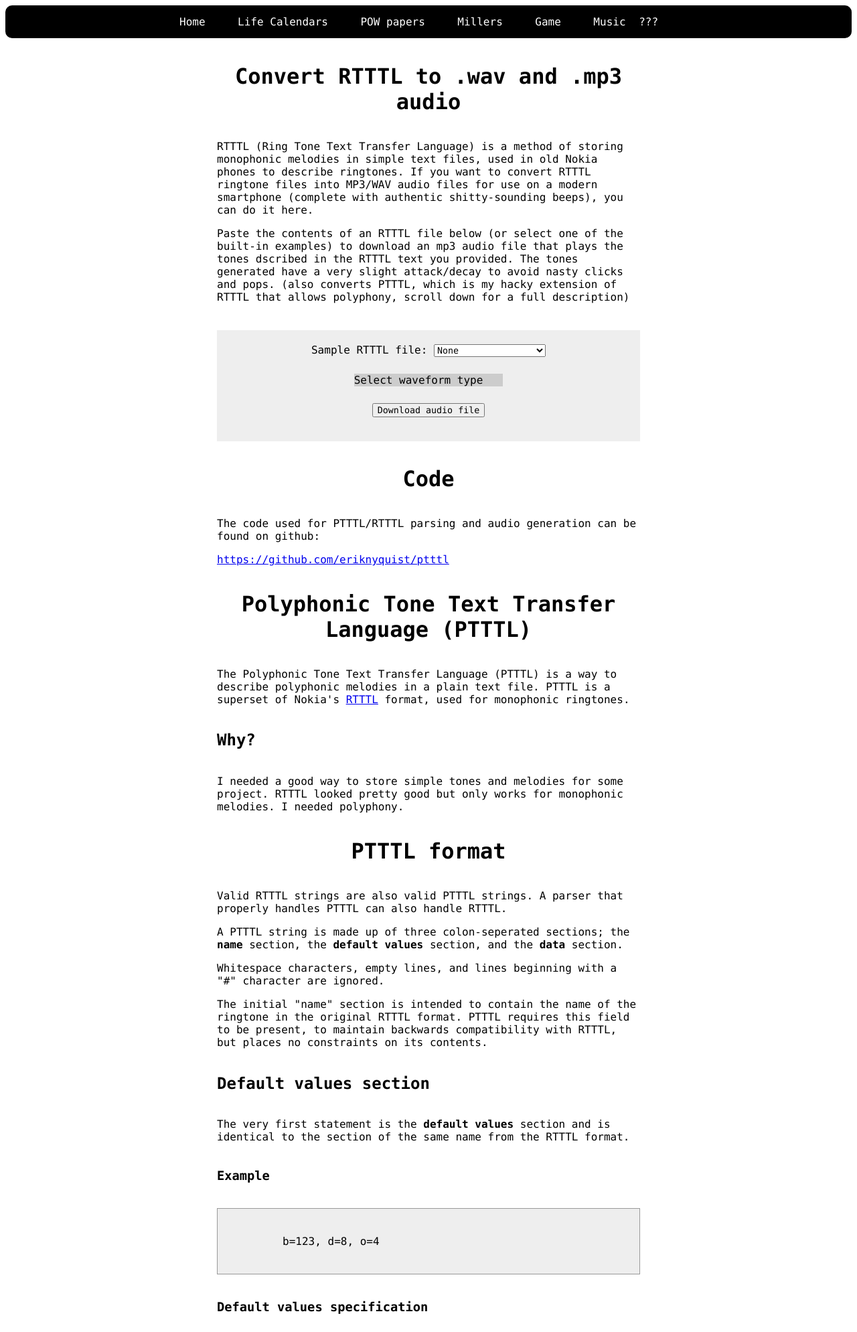
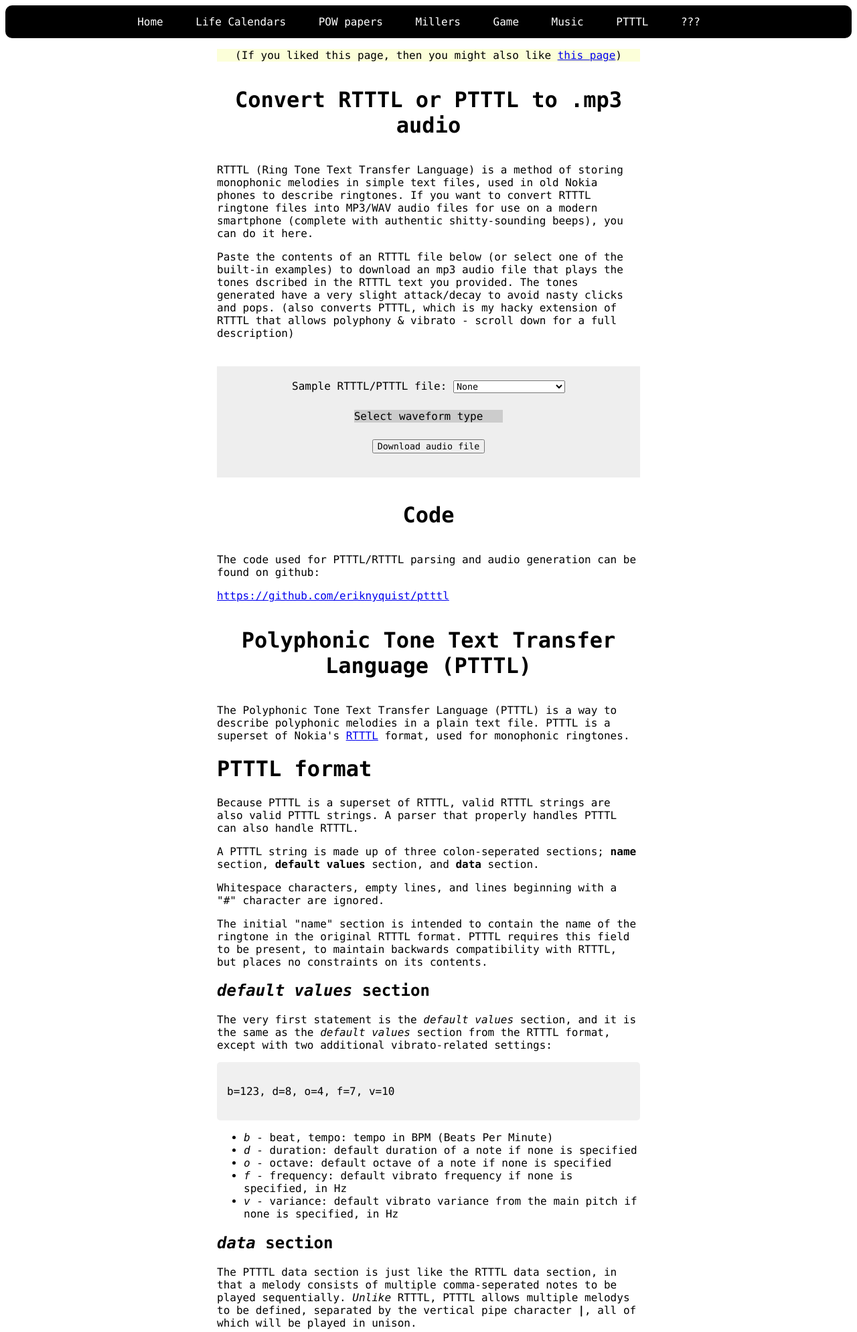
Before and after one commit to eriknyquist/personal-site, a Django app: template templates/ptttl.html in a window 1280 px wide. Shown: the top 1989 px of the page at 67% size. Run offline with Django 3.2, Linux system fonts and the light colour scheme; the template is opened without the code that fills it, so the values that code supplies are empty.

Commit message:
Put updated PTTTL page back in the navbar

```diff
--- a/templates/calendar.html
+++ b/templates/calendar.html
@@ -9,7 +9,7 @@
 <div class="main">
     <div style="text-align:center;">
         <p style="background-color: #fcffd9;">
-        (If you liked this page, then you might also like <a href="https://ekn.io/music">this page</a>)
+        (If you liked this page, then you might also like <a href="https://ekn.io/ptttl">this page</a>)
         </p>
     </div>
     <div class="heading">
--- a/templates/header.html
+++ b/templates/header.html
@@ -8,6 +8,7 @@
 	<a href="/wadenyquist/" title="First hand account of a WW2 POW" class="{% if request.path == '/wadenyquist/' %}navactive{% else %}navurl{% endif %}">POW papers</a>&nbsp;&nbsp;&nbsp;
 	<a href="/millerfamilyhistory/" title="Miller family genealogy project" class="{% if request.path == '/millerfamilyhistory/' %}navactive{% else %}navurl{% endif %}">Millers</a>&nbsp;&nbsp;&nbsp;
     <a href="/deepspacetrader/" title="Dumb little space game" class="{% if request.path == '/deepspacetrader/' %}navactive{% else %}navurl{% endif %}">Game</a>&nbsp;&nbsp;&nbsp;
-	<a href="/music/" title="Music that I done made" class="{% if request.path == '/music/' %}navactive{% else %}navurl{% endif %}">Music</a>
+	<a href="/music/" title="Music that I done made" class="{% if request.path == '/music/' %}navactive{% else %}navurl{% endif %}">Music</a>&nbsp;&nbsp;&nbsp;
+	<a href="/ptttl/" title="RTTTL/PTTTL to .mp3 converter" class="{% if request.path == '/ptttl/' %}navactive{% else %}navurl{% endif %}">PTTTL</a>&nbsp;&nbsp;&nbsp;
 	<a href="/lastchance/" title="Stupid scene from a stupid movie" class="{% if request.path == '/lastchance/' %}navactive{% else %}navurl{% endif %}">???</a>&nbsp;&nbsp;&nbsp;
 </div>
--- a/templates/ptttl.html
+++ b/templates/ptttl.html
@@ -1,4 +1,14 @@
 <html>
+
+<style>
+.codeblock {
+  background-color: #f0f0f0;
+  padding: 15px;
+  border-radius: 5px;
+  overflow-x: auto;
+}
+</style>
+
 <head>
     {% include "common.html" %}
     {% include "modal.html" %}
@@ -109,8 +119,13 @@ d=4,o=5,b=100, f=7, v=10:
 <body>
 {% include "header.html" %}
 <div class="main">
+    <div style="text-align:center;">
+        <p style="background-color: #fcffd9;">
+        (If you liked this page, then you might also like <a href="https://ekn.io/music">this page</a>)
+        </p>
+    </div>
     <div class="heading">
-        <h1>Convert RTTTL to .wav and .mp3 audio</h1>
+        <h1>Convert RTTTL or PTTTL to .mp3 audio</h1>
     </div>
 
     <p>RTTTL (Ring Tone Text Transfer Language) is a method of storing
@@ -123,7 +138,7 @@ d=4,o=5,b=100, f=7, v=10:
     examples) to download an mp3 audio file that plays the tones dscribed in the
     RTTTL text you provided. The tones generated have a very slight attack/decay
     to avoid nasty clicks and pops. (also converts PTTTL, which is my hacky
-    extension of RTTTL that allows polyphony, scroll down for a full
+    extension of RTTTL that allows polyphony & vibrato - scroll down for a full
     description)</p>
 
     {% if messages %}
@@ -137,7 +152,7 @@ d=4,o=5,b=100, f=7, v=10:
     <div style="margin-top:40px;padding:20px 20px 20px 20px;background-color:#eee">
         <form action="/ptttl/" method=post>
             <div style="text-align:center;padding-bottom:25px">
-                <label>Sample RTTTL file: <select id="sampleselector" onchange="selectsample(this.value)">
+                <label>Sample RTTTL/PTTTL file: <select id="sampleselector" onchange="selectsample(this.value)">
                     <option selected="selected" value="none">None</option>
                     <option value="mkombat">Mortal Kombat</option>
                     <option value="blue">Blue</option>
@@ -187,145 +202,111 @@ d=4,o=5,b=100, f=7, v=10:
     <a target="_blank" href="https://en.wikipedia.org/wiki/Ring_Tone_Transfer_Language">RTTTL</a>
     format, used for monophonic ringtones.</p>
 
-    <div class="subheading">
-        <h2>Why?</h2>
-    </div>
-
-    <p>I needed a good way to store simple tones and melodies for some project.
-    RTTTL looked pretty good but only works for monophonic melodies.
-    I needed polyphony.</p>
-
-    <div class="heading">
-        <h1>PTTTL format</h1>
-    </div>
-
-    <p>Valid RTTTL strings are also valid PTTTL strings. A parser that properly handles
-    PTTTL can also handle RTTTL.</p>
-
-    <p>A PTTTL string is made up of three colon-seperated sections; the <b>name</b>
-    section, the <b>default values</b> section, and the <b>data</b> section.</p>
-
-    <p>Whitespace characters, empty lines, and lines beginning with a "#" character
+    <div class="section" id="ptttl-format">
+    <h1><a>PTTTL format</a></h1>
+    <p>Because PTTTL is a superset of RTTTL, valid RTTTL strings are also valid PTTTL strings.
+    A parser that properly handles PTTTL can also handle RTTTL.</p>
+    <p>A PTTTL string is made up of three colon-seperated sections; <strong>name</strong> section,
+    <strong>default values</strong> section, and <strong>data</strong> section.</p>
+    <p>Whitespace characters, empty lines, and lines beginning with a &quot;#&quot; character
     are ignored.</p>
-
-    <p>The initial "name" section is intended to contain the name of the ringtone
+    <p>The initial &quot;name&quot; section is intended to contain the name of the ringtone
     in the original RTTTL format. PTTTL requires this field to be present, to
     maintain backwards compatibility with RTTTL, but places no constraints on its
     contents.</p>
-
-    <div class="subheading">
-        <h2>Default values section</h2>
+    <div class="section" id="default-values-section">
+    <h2><a><em>default values</em> section</a></h2>
+    <p>The very first statement is the <em>default values</em> section, and it is the same as
+    the <em>default values</em> section from the RTTTL format, except with two additional
+    vibrato-related settings:</p>
+    <pre style="background-color: #f0f0f0; padding: 15px; border-radius: 5px; overflow-x: auto;"><code>
+b=123, d=8, o=4, f=7, v=10
+    </code></pre>
+    <ul class="simple">
+    <li><em>b</em> - beat, tempo: tempo in BPM (Beats Per Minute)</li>
+    <li><em>d</em> - duration: default duration of a note if none is specified</li>
+    <li><em>o</em> - octave: default octave of a note if none is specified</li>
+    <li><em>f</em> - frequency: default vibrato frequency if none is specified, in Hz</li>
+    <li><em>v</em> - variance: default vibrato variance from the main pitch if none is specified, in Hz</li>
+    </ul>
     </div>
-
-    <p>The very first statement is the <b>default values</b> section and is identical to
-    the section of the same name from the RTTTL format.</p>
-
-    <div class="subheading">
-        <h3>Example</h3>
-    </div>
-
-    <div class="codeblock">
-        <code>b=123, d=8, o=4</code>
-    </div>
-
-    <div class="subheading">
-        <h3>Default values specification</h3>
-    </div>
-
-    <ul>
-        <li><b>b</b> - beat, tempo: tempo in BPM (Beats Per Minute)</li>
-        <li><b>d</b> - duration: default duration of a note if none is specified</li>
-        <li><b>o</b> - octave: default octave of a note if none is specified</li>
-    </ul>
-
-    <div class="subheading">
-        <h2>Data section</h2>
-    </div>
-
+    <div class="section" id="data-section">
+    <h2><a><em>data</em> section</a></h2>
     <p>The PTTTL data section is just like the RTTTL data section, in that a melody
-    consists of multiple comma-seperated notes to be played sequentially. Unlike
+    consists of multiple comma-seperated notes to be played sequentially. <em>Unlike</em>
     RTTTL, PTTTL allows multiple melodys to be defined, separated by the vertical
-    pipe character ``|``, all of which will be played in unison.</p>
-
+    pipe character <b>|</b>, all of which will be played in unison.</p>
     <p>The format of a note is identical to that described by the RTTTL format. Each
     note includes, in sequence; a duration specifier, a standard music note, either
     a, b, c, d, e, f or g (optionally followed by '#' or 'b' for sharps and flats),
     and an octave specifier. If no duration or octave specifier are present, the
     default applies.</p>
-
-    <div class="subheading">
-        <h3>Durations</h3>
+    <div class="section" id="durations">
+    <h3><a>Durations</a></h3>
+    <p>Valid values for note duration:</p>
+    <ul class="simple">
+    <li><strong>1</strong> - whole note</li>
+    <li><strong>2</strong> - half note</li>
+    <li><strong>4</strong> - quarter note</li>
+    <li><strong>8</strong> - eighth note</li>
+    <li><strong>16</strong> - sixteenth note</li>
+    <li><strong>32</strong> - thirty-second note</li>
+    </ul>
+    <p>Dotted rhythm patterns can be formed by adding a period &quot;.&quot; either
+    after the note letter (e.g. <b>c#.</b> or <b>c#.5</b>), or after the octave
+    number (e.g. <b>c#5.</b>)</p>
     </div>
-
-    <p>Valid values for note duration are:</p>
-
-    <ul>
-    <li><b>1</b> - whole note</li>
-    <li><b>2</b> - half note</li>
-    <li><b>4</b> - quarter note</li>
-    <li><b>8</b> - eighth note</li>
-    <li><b>16</b> - sixteenth note</li>
-    <li><b>32</b> - thirty-second note</li>
+    <div class="section" id="notes">
+    <h3><a>Notes</a></h3>
+    <p>Valid values for note pitch (non case-sensitive):</p>
+    <ul class="simple">
+    <li><strong>P</strong> - rest or pause</li>
+    <li><strong>A</strong></li>
+    <li><strong>A#</strong> / <strong>Bb</strong></li>
+    <li><strong>B</strong> / <strong>Cb</strong></li>
+    <li><strong>C</strong></li>
+    <li><strong>C#</strong> / <strong>Db</strong></li>
+    <li><strong>D</strong></li>
+    <li><strong>D#</strong> / <strong>Eb</strong></li>
+    <li><strong>E</strong> / <strong>Fb</strong></li>
+    <li><strong>F</strong> / <strong>E#</strong></li>
+    <li><strong>F#</strong> / <strong>Gb</strong></li>
+    <li><strong>G</strong></li>
+    <li><strong>G#</strong> / <strong>Ab</strong></li>
     </ul>
-
-    <p>Dotted rhythm patterns can be formed by adding a period "." either
-    after the note letter (e.g. "c#.", or "c#.5"), or after the octave
-    number (e.g. "c#5.")</p>
-
-    <div class="subheading">
-        <h3>Notes</h3>
     </div>
-
-    <p>Valid values for note pitch (non case-sensitive):</p>
-
-    <ul>
-        <li><b>P</b> - rest or pause</li>
-        <li><b>A</b></li>
-        <li><b>A#</b> / <b>Bb</b></li>
-        <li><b>B</b> / <b>Cb</b></li>
-        <li><b>C</b></li>
-        <li><b>C#</b> / <b>Db</b></li>
-        <li><b>D</b></li>
-        <li><b>D#</b> / <b>Eb</b></li>
-        <li><b>E</b> / <b>Fb</b></li>
-        <li><b>F</b> / <b>E#</b></li>
-        <li><b>F#</b> / <b>Gb</b></li>
-        <li><b>G</b></li>
-        <li><b>G#</b> / <b>Ab</b></li>
+    <div class="section" id="octave">
+    <h3><a>Octave</a></h3>
+    <p>Valid values for note octave are between <strong>0</strong> and <strong>8</strong>.</p>
+    </div>
+    <div class="section" id="vibrato">
+    <h3><a>Vibrato</a></h3>
+    <p>Optionally, vibrato may be enabled and configured for an individual note. This is
+    done by appending a <b>v</b> to the end of the note, and optionally frequency and variance
+    values seperated by a <b>-</b> character. For example:</p>
+    <ul class="simple">
+    <li><b>4c#v</b> refers to a C# quarter note with vibrato enabled, using default settings</li>
+    <li><b>4c#v10-15</b> refers to a C# quarter note with vibrato enabled, using a vibrato frequency of 10Hz,
+    with a maximum vibrato variance of 15Hz from the main pitch.</li>
     </ul>
-
-    <div class="subheading">
-        <h3>Octave</h3>
     </div>
-
-    <p>Valid values for note octave are between <b>0</b> and <b>8</b>.</p>
-
-    <div class="heading">
-        <h3>Example</h3>
-    </div>
-
+    <div class="section" id="example">
+    <h3><a>Example</a></h3>
     <p>Consider the following PTTTL string:</p>
-
-    <div class="codeblock">
-<code>
+    <pre style="background-color: #f0f0f0; padding: 15px; border-radius: 5px; overflow-x: auto;"><code>
 # 123 beats-per-minute, default quarter note, default 4th octave
 Test Melody:
 b=123, d=4, o=4:
 
 16c, 8p, 16c | 16e, 8p, 16e | 16g5, 8p, 16g5
-</code>
-    </div>
-
+    </code></pre>
     <p>This would play 3 sixteenth notes simultaneously (C, octave 4; E, octave 4;
     G, octave 5), followed by an eighth note rest, followed by the same
     three sixteenth notes again</p>
-
-    <p>Note that the above sample is much easier to read if we put each melody
-    on a new line and align the notes in columns. This is the recommended way
-    to write PTTTL:</p>
-
-    <div class="codeblock" style="margin-bottom:50px">
-<code>
+    <p>Note that the above sample is much easier to read if we put each melody on a new
+    line and align the notes in columns. This is the recommended way to write
+    PTTTL:</p>
+    <pre style="background-color: #f0f0f0; padding: 15px; border-radius: 5px; overflow-x: auto;"><code>
 # Nicely aligned
 Test Melody:
 b=123, d=4, o=4:
@@ -333,20 +314,19 @@ b=123, d=4, o=4:
 16c,  8p,  16c  |
 16e,  8p,  16e  |
 16g5, 8p,  16g5
-</code>
-    </div>
-
+    </code></pre>
     <p>In order to keep things readable for large PTTTL files with multiple
-    concurrent tracks, a semicolon character "<b>;</b>" can be used to further
-    break up melodies into more practical blocks. Just as the veritcal pipe
-    character "<b>|</b>" seperates <i>concurrent</i> tracks within a single
-    melody, the semicolon character seperates multiple <i>sequential</i>
-    melodies within a single data section. Melodies seperated by semicolons will be stitched
-    together, one after the other, in the final output.</p>
-
-    <p>Select the "Polyphonic example" sample file in the RTTTL/PTTTL-to-mp3
-    encoder at the top of this page to see a large polyphonic melody that uses
-    the semicolon character to help maintain readability.</p>
+    concurrent tracks, a semicolon character <b>;</b> can be used further break up
+    melodies into more practical blocks. Just as the veritcal pipe character <b>|</b>
+    seperates <em>concurrent</em> tracks within a single polyphonic melody, the semicolon
+    character seperates multiple <em>sequential</em> polyphonic melodies within a single
+    data section. Blocks of notes seperated by semicolons will be &quot;stitched together&quot;,
+    or concatenated, in the final output.</p>
+    <p>The semicolon does not affect any of the timings or pitch of the generated
+    tones; it just makes the PTTTL source a bit more readable, and gives you more
+    options for organizing the lines when writing music. For a good example of why the
+    semicolon is useful, have a look at the "Polyphonic example" sample file by
+    selecting it from the "Sample RTTTL/PTTTL file" from the dropdown at the top of this page.</p>
 
 {% include "footer.html" %}
 </body>
```
